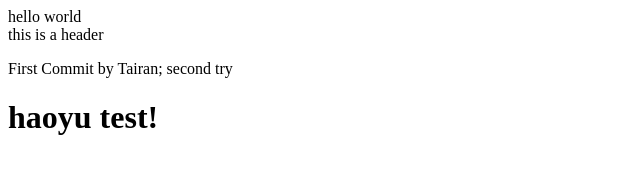
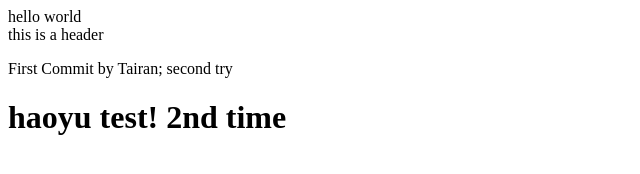
Before and after one commit to newcodecareer/projectTest0913, a plain HTML site: page index.html in a window 1280 px wide. Shown: the whole page, without its empty margins (0-640 px from the left). Drawn offline with Linux system fonts and the light colour scheme.

Commit message:
because 1st time is fail, so this is 2nd time test

```diff
--- a/index.html
+++ b/index.html
@@ -12,7 +12,7 @@
     <div class="container">hello world</div>
     <div>this is a header</div>
     <p>First Commit by Tairan; second try</p>
-    <h1>haoyu test!</h1>
+    <h1>haoyu test! 2nd time</h1>
 </body>
 
 </html>
```
